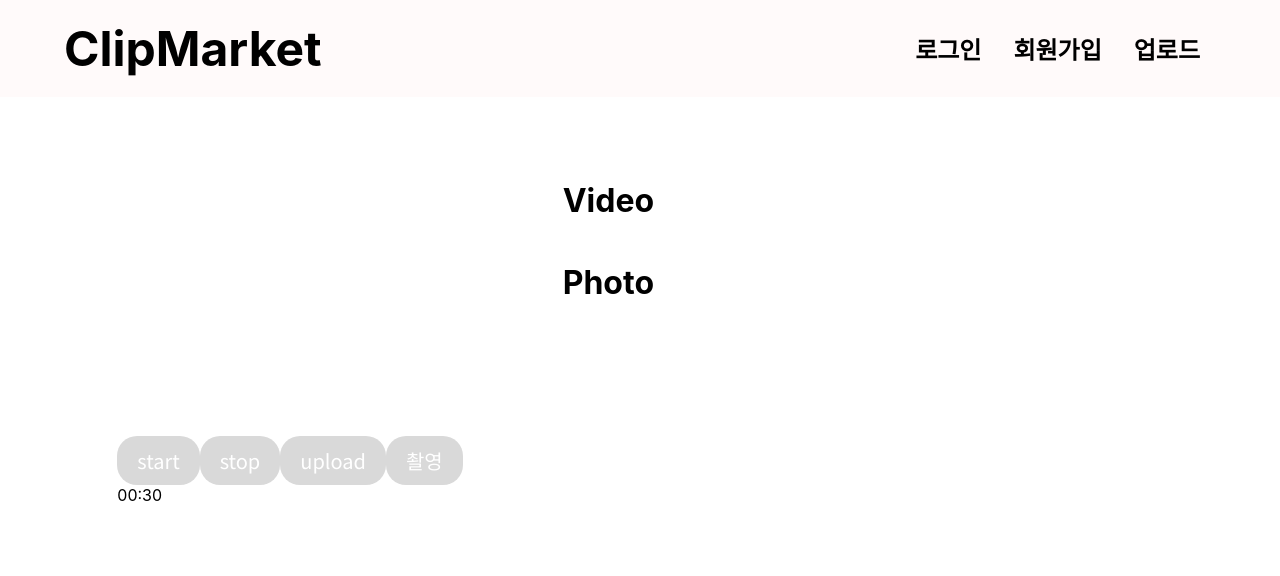
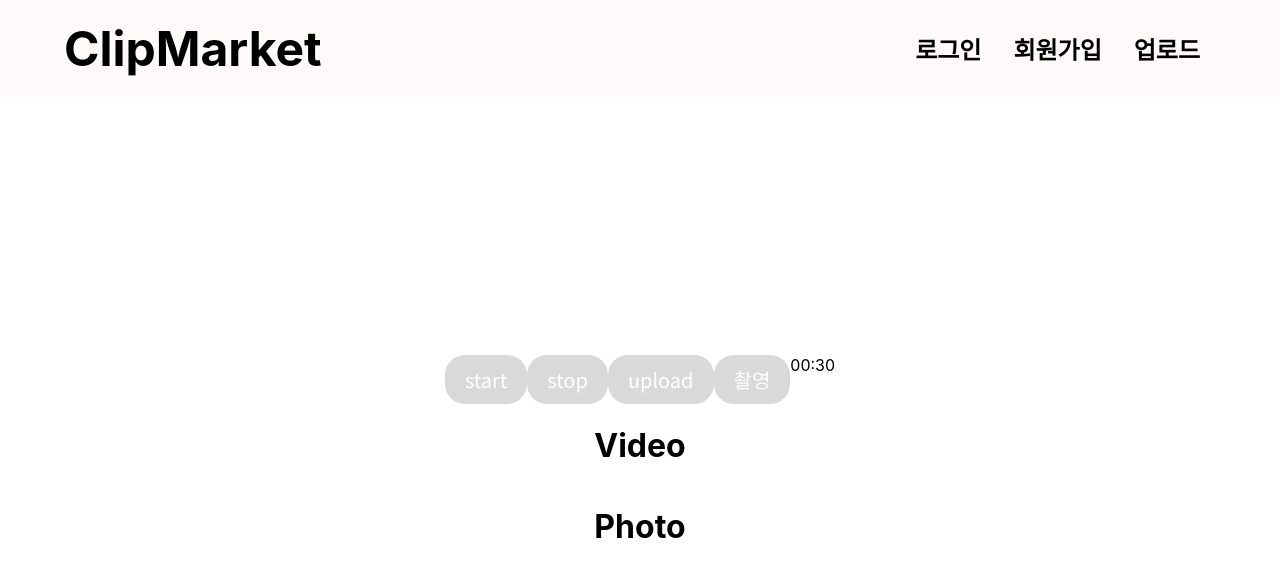
Before and after one commit to TEAM-7E7/7E7-FE, a React (Create React App) app: page /WebCam in a window 1280 px wide. Shown: the top 576 px of the page. Built offline with nearby package versions, Linux system fonts and the light colour scheme; no server answers.

Commit message:
style: webcam scss change

```diff
--- a/package.json
+++ b/package.json
@@ -16,6 +16,7 @@
     "axios": "^0.27.2",
     "eslint-config-prettier": "^8.5.0",
     "formik": "^2.2.9",
+    "global": "^4.4.0",
     "jwt-decode": "^3.1.2",
     "node-sass": "^7.0.1",
     "react": "^18.2.0",
--- a/src/App.tsx
+++ b/src/App.tsx
@@ -5,6 +5,7 @@ import SignUp from "./pages/sign-up/SignUp";
 import SignIn from "./pages/sign-in/SignIn";
 import AddBoard from "./pages/add-board/AddBoard";
 import WebCam from "./components/webCam/WebCam";
+import MyProfilePage from "./components/myProfilePage/MyProfilePage";
 
 const App = () => {
   return (
@@ -14,6 +15,7 @@ const App = () => {
         <Route path="/" element={<Home />} />
         <Route path="/sign-up" element={<SignUp />} />
         <Route path="/sign-in" element={<SignIn />} />
+        <Route path="/MyProfilePage" element={<MyProfilePage />} />
         <Route path="/add-board" element={<AddBoard />} />
         <Route path="/WebCam" element={<WebCam />} />
       </Routes>
--- /dev/null
+++ b/src/components/myProfilePage/MyProfilePage.tsx
@@ -0,0 +1,13 @@
+import React from "react";
+import Header from "../header/Header";
+
+const MyProfilePage = () => {
+  return (
+    <div className="myProfile">
+      <Header />
+      <div className="myProfile-swapper"></div>
+    </div>
+  );
+};
+
+export default MyProfilePage;
--- a/src/components/webCam/WebCam.tsx
+++ b/src/components/webCam/WebCam.tsx
@@ -140,10 +140,12 @@ const WebCam: FC = () => {
           <h1>Video</h1>
           {!!videoBlob && <Player src={URL.createObjectURL(videoBlob)} />}
         </div>
-        <div className={"result " + (hasPhoto ? "hasphoto" : "")}>
-          <h1>Photo</h1>
-          <canvas ref={photoRef}></canvas>
-          {/*<Button onClick={closePhoto}>close</Button>*/}
+        <div className="webcam-picture">
+          <div className={"result " + (hasPhoto ? "hasphoto" : "")}>
+            <h1>Photo</h1>
+            <canvas ref={photoRef}></canvas>
+            {/*<Button onClick={closePhoto}>close</Button>*/}
+          </div>
         </div>
       </div>
     </div>
--- a/src/styles/components/webCam/WebCam.scss
+++ b/src/styles/components/webCam/WebCam.scss
@@ -1,18 +1,48 @@
 .webcam {
   display: flex;
-  flex-direction: row;
+  flex-direction: column;
   justify-content: center;
   align-items: center;
+  .webcam-start{
+    display: flex;
+    flex-direction: column;
+    .webcam-button{
+      display: flex;
+      flex-direction: row;
+      justify-content: center;
+      flex-wrap: wrap;
+    }
+  }
   .webcam-record {
     display: flex;
     flex-direction: column;
-    margin-left: 100px;
-    canvas {
-      width: 600px;
+    .webcam-picture{
+      display: flex;
+      justify-content: center;
+      flex-direction: column;
+      .result {
+        h1 {
+          display: flex;
+          justify-content: center;
+        }
+
+        canvas {
+          display: flex;
+          justify-content: center;
+          margin: 0 auto;
+        }
+      }
     }
     .webcam-video{
+      display: flex;
+      flex-direction: column;
+      justify-content: center;
+      h1{
+        display: flex;
+        justify-content: center;
+      }
       .video-react-video{
-        width: 600px;
+        display: flex;
       }
       .video-react {
         padding-top: 0px !important;
```
Also changed, not shown: 1 other file (tests, documents, lock files or other folders).
